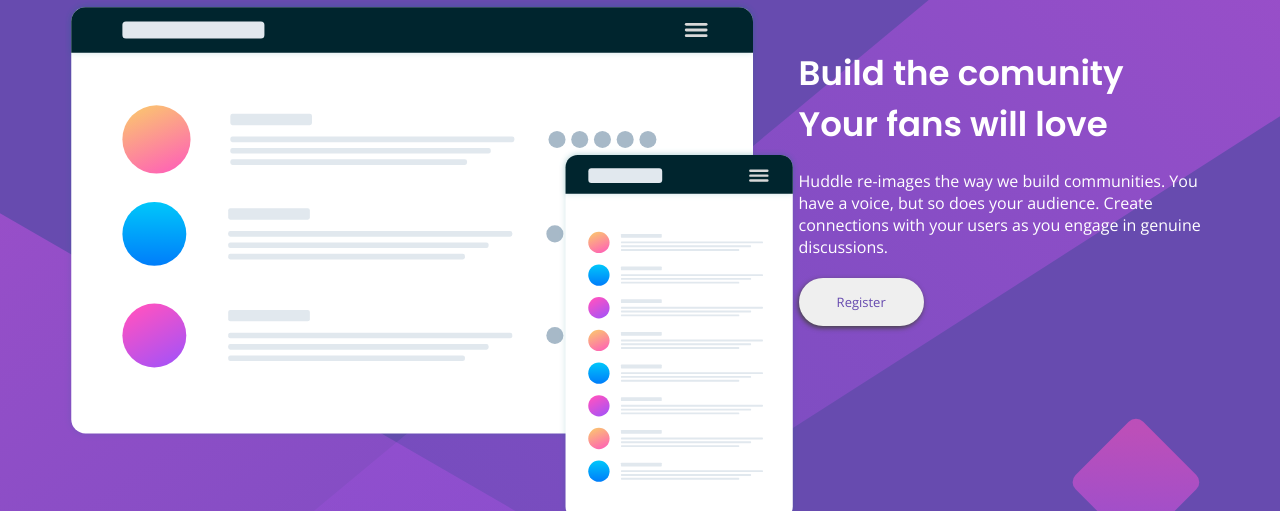
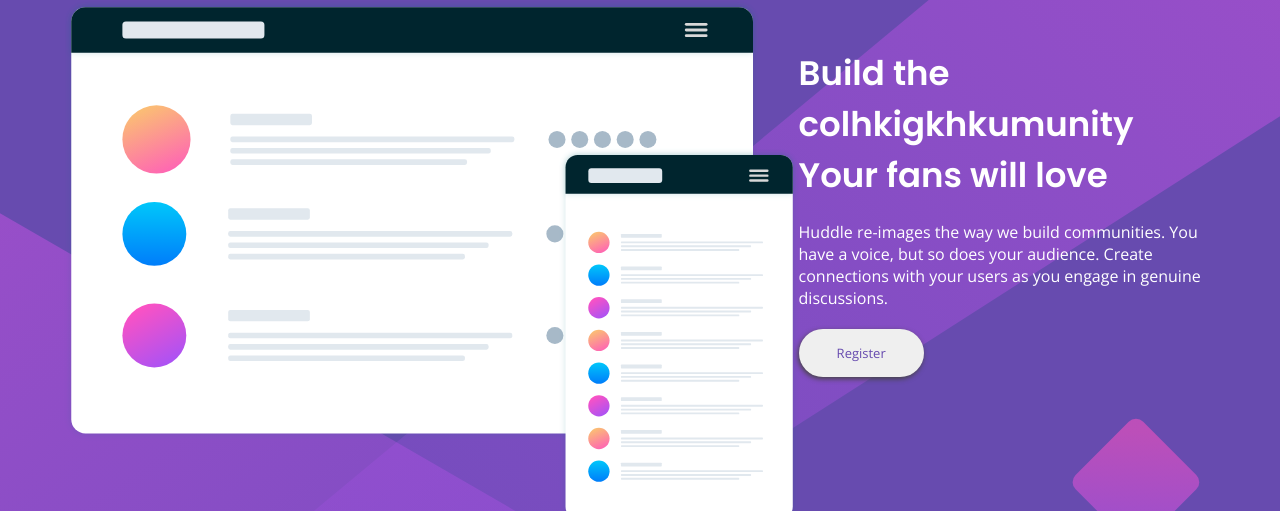
Before and after one commit to Onyeka90210/Huddle-Project, a plain HTML site: page index.html in a window 1280 px wide. Shown: the part 135-646 px from the top of the page. Drawn offline with nearby package versions, Linux system fonts and the light colour scheme.

Commit message:
first commit

```diff
--- a/index.html
+++ b/index.html
@@ -17,11 +17,17 @@
             <img src="Assets/illustration-mockups.svg" alt="illustration-mockups">
         </div>
         <div class="header-inner">
-            <h2>Build the comunity Your fans will love</h2>
+            <h2>Build the colhkigkhkumunity Your fans will love</h2>
             <p>Huddle re-images the way we build communities. You have a voice, but so does your audience. Create connections with your users as you engage in genuine discussions.</p>
             <button>Register</button>
         </div>
     </header>
+    <!--
+        git status
+        git init
+        git add .
+        git commit -m 'my first commit'
+     -->
     <footer>
         <div><img src="Assets/facebook.svg" alt="fb"></div>
         <div><img src="Assets/twitter.svg" alt="tw"></div>
```
